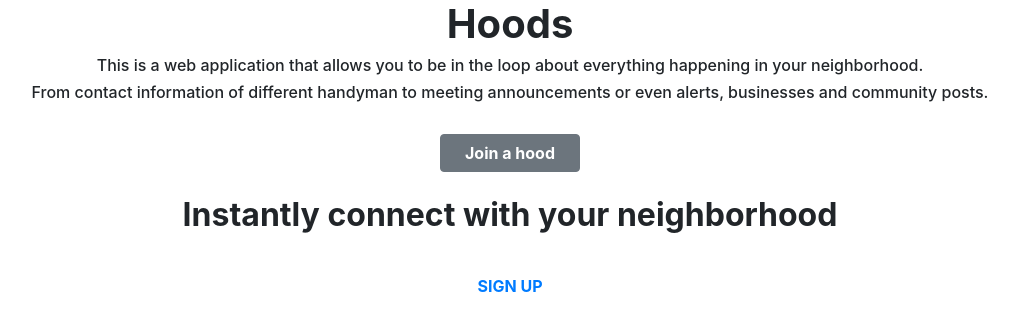
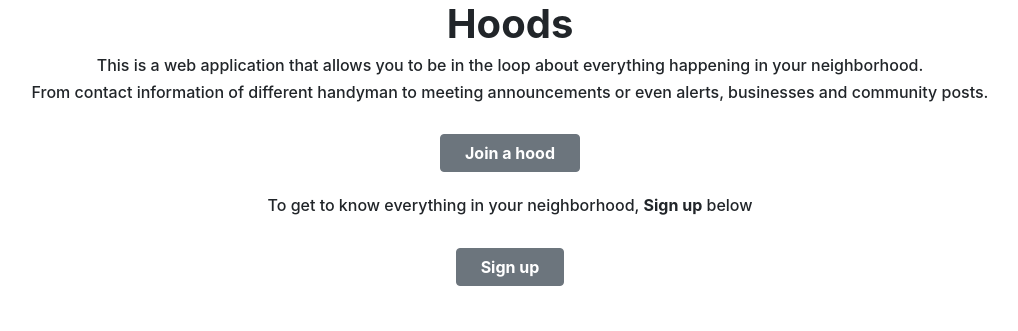
Before and after one commit to Annaliskirwa/_Neighborhood, a Django app: template Neighbourhood_app/templates/neighbours/home.html in a window 1280 px wide. Shown: the part 56-387 px from the top of the page, without its empty margins (130-1148 px from the left). Run offline with Django 3.2, Linux system fonts and the light colour scheme; the template is opened without the code that fills it, so the values that code supplies are empty; some libraries are stand-ins or nearby versions.

Commit message:
Edited the sign up redirect in home page

```diff
--- a/Neighbourhood_app/templates/neighbours/home.html
+++ b/Neighbourhood_app/templates/neighbours/home.html
@@ -23,8 +23,8 @@
 <div class="container pt-4">
     {% if user.is_authenticated %}
     {%else%}
-    <h2 class="font-weight-bold hoodapp text-center">Instantly connect with your neighborhood</h2>
-    <p class="text-center"><a href="{%url 'register'%}" class="btn mt-4 join pl-4 pr-4 font-weight-bold black">SIGN UP</a></p>
+    <h6 class="intro1 text-center">To get to know everything in your neighborhood, <strong>Sign up</strong> below</h6>
+    <p class="text-center"><a href="{%url 'register'%}" class="btn mt-4 btn-secondary pl-4 pr-4 font-weight-bold black">Sign up</a></p>
     {%endif%}
 
 </div>
```
